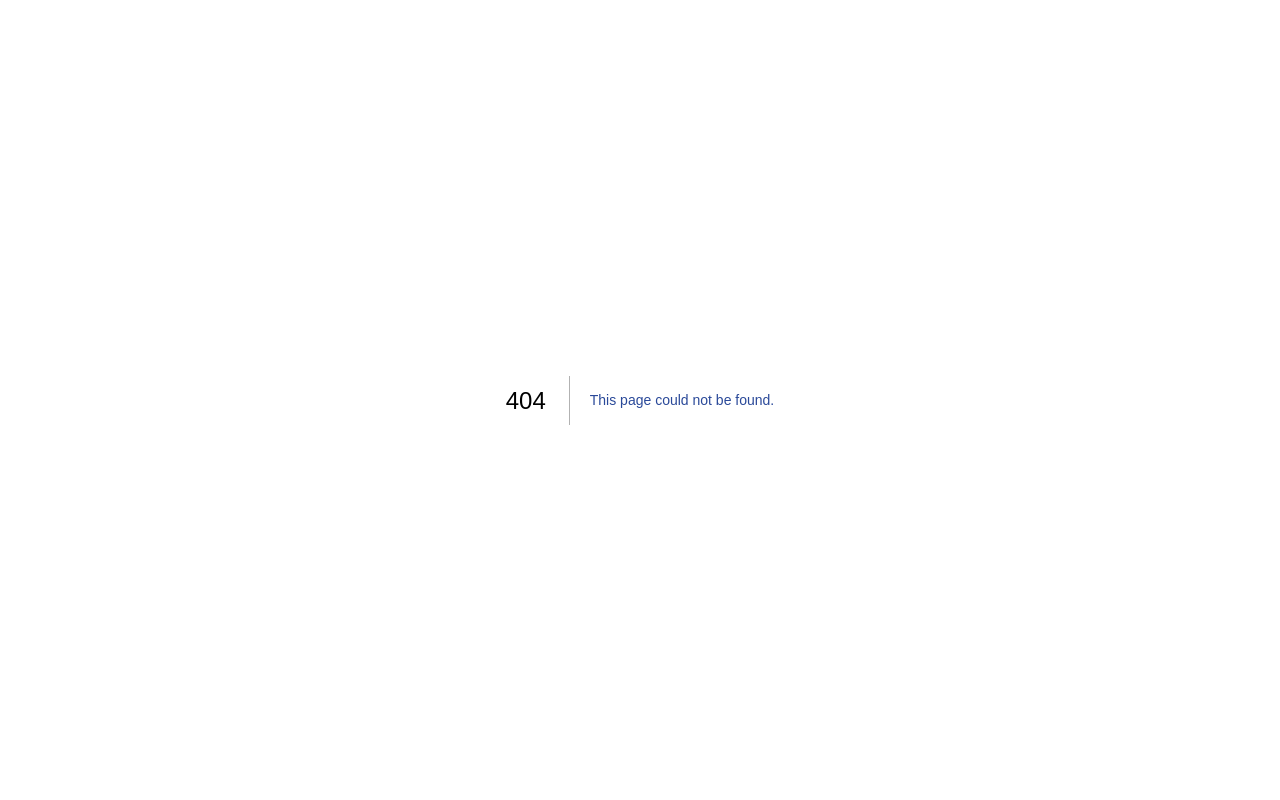
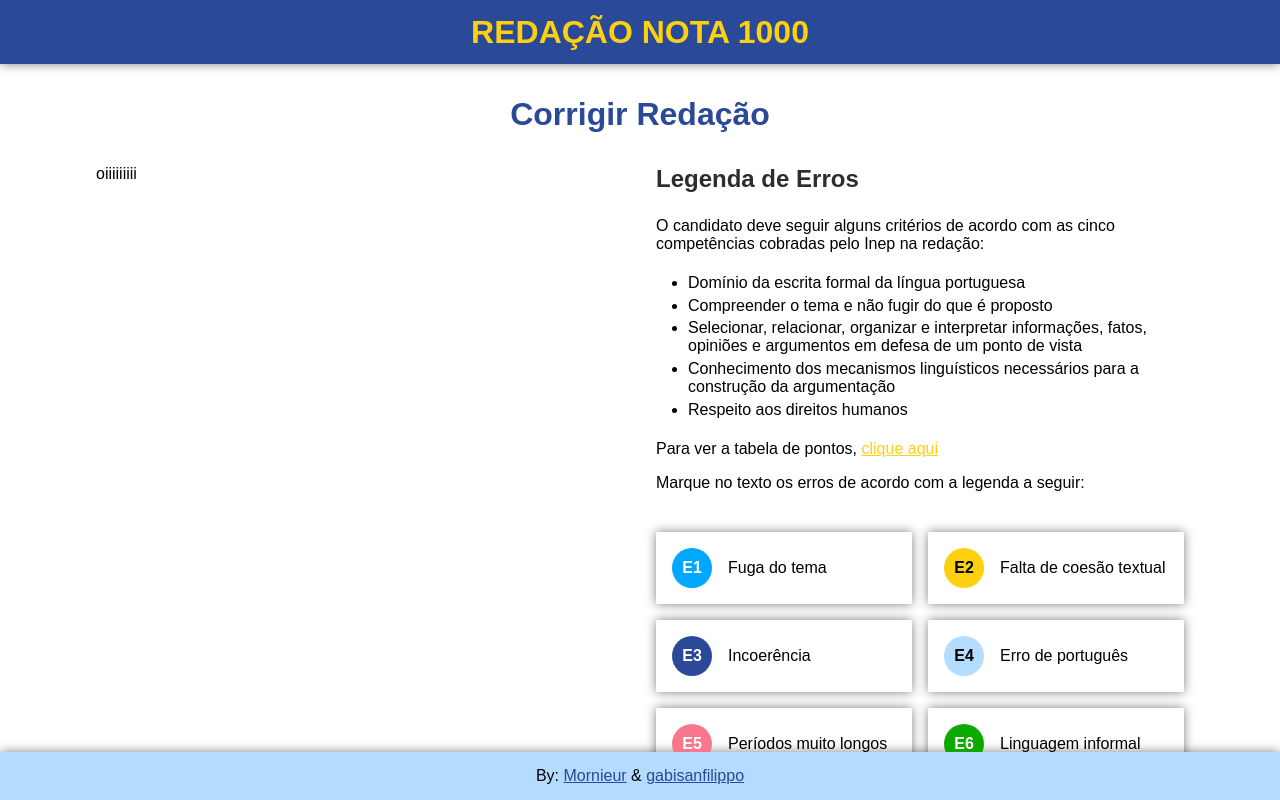
Before and after one commit to Mornieur/EssayEdition, a Next.js app: page /correction-text in a window 1280 px wide. Before the commit this address had no page. Built offline with nearby package versions, Linux system fonts and the light colour scheme.

Commit message:
feat: errors legend

```diff
--- /dev/null
+++ b/src/components/CardErrorEssay/index.tsx
@@ -0,0 +1,23 @@
+import * as S from './styles'
+import { FC } from 'react'
+
+interface IProps {
+  bgColorSpan: string;
+  colorSpan: string;
+  spanName: string;
+  text: string;
+}
+
+export const CardErrorEssay: FC<IProps> = ({
+  bgColorSpan,
+  colorSpan,
+  spanName,
+  text,
+}) => {
+  return (
+    <S.Container bgColorSpan={bgColorSpan} colorSpan={colorSpan}>
+      <span>{spanName}</span>
+      <p>{text}</p>
+    </S.Container>
+  );
+};
--- /dev/null
+++ b/src/components/CardErrorEssay/styles.ts
@@ -0,0 +1,28 @@
+import styled from "styled-components";
+
+interface IProps {
+  bgColorSpan: string;
+  colorSpan: string;
+}
+
+export const Container = styled.div<IProps>`
+  display: flex;
+  align-items: center;
+  justify-content: flex-start;
+  gap: 1rem;
+  -webkit-box-shadow: 0px 0px 10px 0px rgba(0, 0, 0, 0.5);
+  -moz-box-shadow: 0px 0px 10px 0px rgba(0, 0, 0, 0.5);
+  box-shadow: 0px 0px 10px 0px rgba(0, 0, 0, 0.5);
+  padding: 1rem;
+  span {
+    min-height: 2.5rem;
+    min-width: 2.5rem;
+    background-color: ${({ bgColorSpan }) => bgColorSpan};
+    border-radius: 50%;
+    display: flex;
+    align-items: center;
+    justify-content: center;
+    color: ${({ colorSpan }) => colorSpan};
+    font-weight: 600;
+  }
+`;
--- /dev/null
+++ b/src/components/ErrorsLegend/index.tsx
@@ -0,0 +1,81 @@
+import { CardErrorEssay } from '../CardErrorEssay';
+import * as S from './styles';
+
+export const ErrorsLegend = () => {
+  return (
+    <S.Container>
+      <CardErrorEssay
+        bgColorSpan="var(--blue-300)"
+        colorSpan="var(--white)"
+        spanName="E1"
+        text="Fuga do tema"
+      />
+      <CardErrorEssay
+        bgColorSpan="var(--yellow-600)"
+        colorSpan="var(--black)"
+        spanName="E2"
+        text="Falta de coesão textual"
+      />
+      <CardErrorEssay
+        bgColorSpan="var(--blue-dark)"
+        colorSpan="var(--white)"
+        spanName="E3"
+        text="Incoerência"
+      />
+      <CardErrorEssay
+        bgColorSpan="var(--blueTwo-light)"
+        colorSpan="var(--black)"
+        spanName="E4"
+        text="Erro de português"
+      />
+      <CardErrorEssay
+        bgColorSpan="var(--pink-300)"
+        colorSpan="var(--white)"
+        spanName="E5"
+        text="Períodos muito longos"
+      />
+      <CardErrorEssay
+        bgColorSpan="var(--green-500)"
+        colorSpan="var(--white)"
+        spanName="E6"
+        text="Linguagem informal"
+      />
+      <CardErrorEssay
+        bgColorSpan="var(--red-700)"
+        colorSpan="var(--white)"
+        spanName="E7"
+        text="Frases ambíguas"
+      />
+      <CardErrorEssay
+        bgColorSpan="var(--grey-500)"
+        colorSpan="var(--white)"
+        spanName="E8"
+        text="Erro de tipologia textual"
+      />
+      <CardErrorEssay
+        bgColorSpan="var(--green-900)"
+        colorSpan="var(--white)"
+        spanName="E9"
+        text="Sem defesa do ponto de vista"
+      />
+      <CardErrorEssay
+        bgColorSpan="var(--green-100)"
+        colorSpan="var(--white)"
+        spanName="E10"
+        text="Escrita em primeira pessoa"
+      />
+      <CardErrorEssay
+        bgColorSpan="var(--orange-500)"
+        colorSpan="var(--white)"
+        spanName="E11"
+        text="Sem conclusão"
+      />
+      <CardErrorEssay
+        bgColorSpan="var(--purple-600)"
+        colorSpan="var(--white)"
+        spanName="E12"
+        text="Ausência de fatos e dados"
+      />
+    </S.Container>
+  );
+};
--- /dev/null
+++ b/src/components/ErrorsLegend/styles.ts
@@ -0,0 +1,9 @@
+import styled from "styled-components";
+
+export const Container = styled.article`
+  margin-top: 2rem;
+  display: grid;
+  grid-template-columns: repeat(2, 1fr);
+  grid-column-gap: 1rem;
+  gap: 1rem;
+`;
--- /dev/null
+++ b/src/components/TypeErrorsEssay/index.tsx
@@ -0,0 +1,40 @@
+import Link from 'next/link';
+import { ErrorsLegend } from '../ErrorsLegend';
+import * as S from './styles'
+
+export const TypeErrorsEssay = () => {
+  return (
+    <S.Container>
+      <h3>Legenda de Erros</h3>
+      <p>
+        O candidato deve seguir alguns critérios de acordo com as cinco
+        competências cobradas pelo Inep na redação:
+      </p>
+      <ul>
+        <li>Domínio da escrita formal da língua portuguesa</li>
+        <li>Compreender o tema e não fugir do que é proposto</li>
+        <li>
+          Selecionar, relacionar, organizar e interpretar informações, fatos,
+          opiniões e argumentos em defesa de um ponto de vista
+        </li>
+        <li>
+          Conhecimento dos mecanismos linguísticos necessários para a construção
+          da argumentação
+        </li>
+        <li>Respeito aos direitos humanos</li>
+      </ul>
+      <p>
+        Para ver a tabela de pontos,{' '}
+        <Link
+          href={
+            'http://portal.mec.gov.br/ultimas-noticias/418-enem-946573306/81381-conheca-as-cinco-competencias-cobradas-na-redacao-do-enem'
+          }
+        >
+          clique aqui
+        </Link>
+      </p>
+      <p>Marque no texto os erros de acordo com a legenda a seguir:</p>
+      <ErrorsLegend />
+    </S.Container>
+  );
+}
--- /dev/null
+++ b/src/components/TypeErrorsEssay/styles.ts
@@ -0,0 +1,21 @@
+import styled from "styled-components";
+
+export const Container = styled.section`
+  flex: 1;
+  h3 {
+    font-size: 1.5rem;
+    color: var(--grey-900);
+    margin-bottom: 1rem;
+  }
+  p,
+  ul {
+    padding: 0.5rem 0;
+  }
+  li {
+    margin: 0.3rem 0 0.3rem 2rem;
+  }
+  a {
+    text-decoration: underline;
+    color: var(--yellow-600);
+  }
+`;
--- a/src/global/styles/globals.ts
+++ b/src/global/styles/globals.ts
@@ -67,7 +67,23 @@ h2 {
   --yellow-500: #ffd706;
   --yellow-600: #FFD010;
 
+  // Green Colors
 
+  --green-100: #01c5c1;
+  --green-500: #0ea900;
+  --green-900: #176b6e;
+
+  // Red Colors
+
+  --red-700: #da3231;
+
+  // Orange Colors
+
+  --orange-500: #f39116;
+
+  // Purple Colors
+
+  --purple-600: #865cb2;
 
   // Blue Colors
 
--- /dev/null
+++ b/src/pages/correction-text/index.tsx
@@ -0,0 +1,17 @@
+import { Layout } from "../../components/Layout";
+import { TypeErrorsEssay } from "../../components/TypeErrorsEssay";
+import * as S from '../../styles/correction-text'
+
+export default function CorrectionText() {
+  return (
+    <Layout>
+      <S.Container>
+        <h2>Corrigir Redação</h2>
+        <div className="two-columns">
+          <div style={{ flex: '1' }}>oiiiiiiiii</div>
+          <TypeErrorsEssay />
+        </div>
+      </S.Container>
+    </Layout>
+  );
+}
--- /dev/null
+++ b/src/styles/correction-text/index.tsx
@@ -0,0 +1,18 @@
+import styled from "styled-components";
+
+export const Container = styled.main`
+  display: flex;
+  flex-direction: column;
+  gap: 2rem;
+  padding: 2rem;
+  width: 90%;
+  margin: auto;
+  h2{
+    font-size: 2rem;
+    text-align: center;
+  }
+  .two-columns{
+    display: flex;
+    gap: 2rem;
+  }
+`;
```
